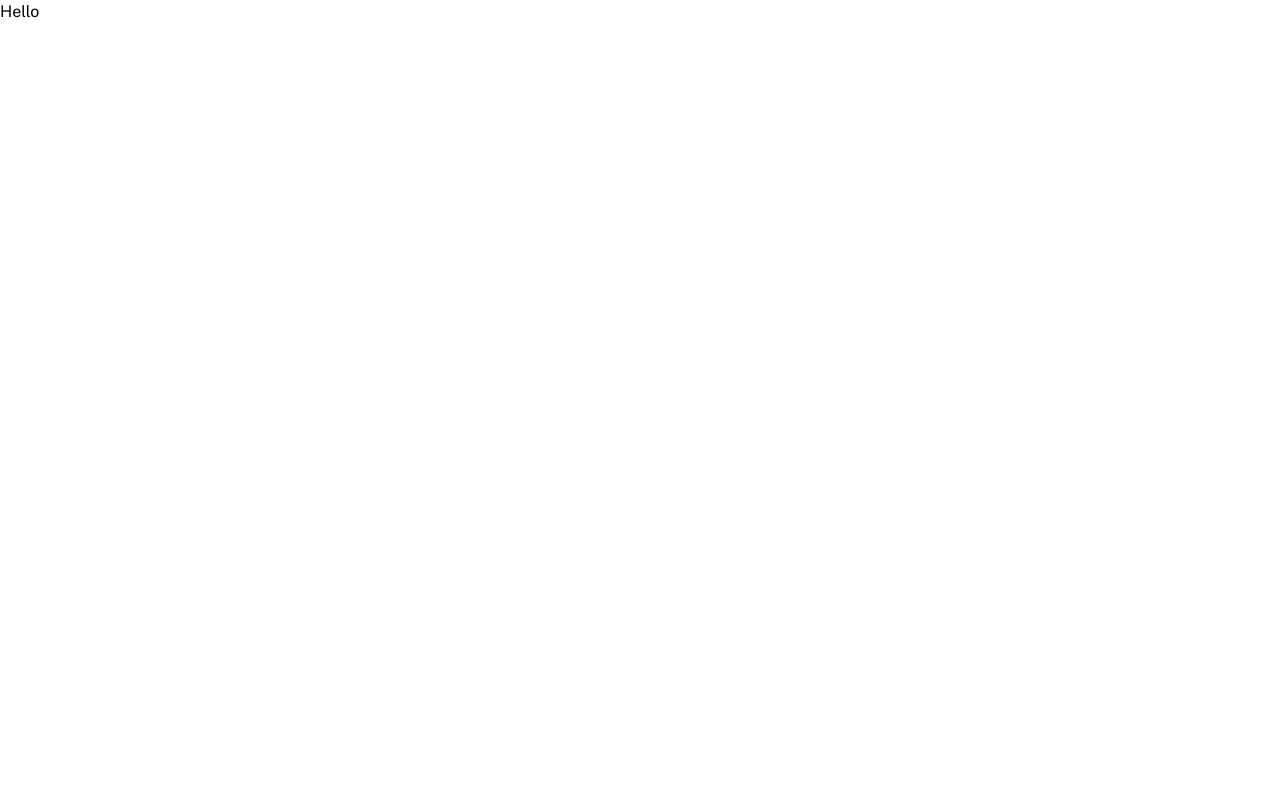
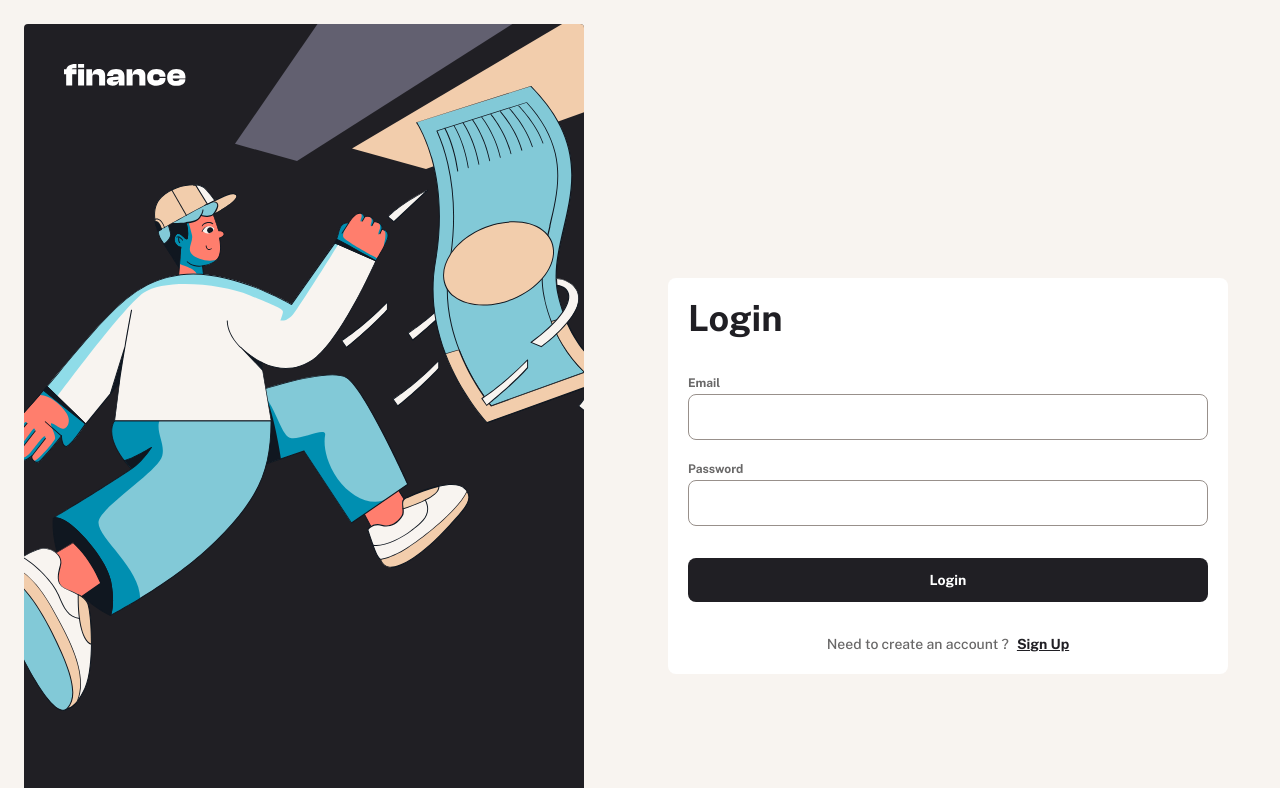
Before and after one commit to toriola998/Finance-app, a Vue app: page / in a window 1280 px wide. Shown: the top 788 px of the page. Built offline with nearby package versions, Linux system fonts and the light colour scheme.

Commit message:
ADD: added auth screen

```diff
--- a/package.json
+++ b/package.json
@@ -14,6 +14,7 @@
     "@tailwindcss/vite": "^4.0.14",
     "pinia": "^3.0.1",
     "tailwindcss": "^4.0.14",
+    "vee-validate": "^4.15.1",
     "vue": "^3.5.13",
     "vue-router": "^4.5.0"
   },
--- /dev/null
+++ b/src/components/AuthDesktopImage.vue
@@ -0,0 +1,25 @@
+<template>
+   <div class="hidden lg:block relative w-full">
+      <img
+         src="/assets/icons/logo-large.svg"
+         alt=""
+         class="block mx-auto absolute top-10 left-10"
+      />
+      <img
+         src="/assets/icons/illustration-authentication.svg"
+         alt=""
+         class="rounded"
+      />
+
+      <div class="-mt-40 text-white bottom-10 px-10">
+         <p class="font-bold mb-6 text-3xl">
+            Keep track of your money and save for your future
+         </p>
+
+         <p>
+            Personal finance app puts you in control of your spending. Track
+            transactions, set budgets, and add to savings pots easily.
+         </p>
+      </div>
+   </div>
+</template>
--- /dev/null
+++ b/src/components/input-fields/TextInput.vue
@@ -0,0 +1,196 @@
+<template>
+   <div
+      class="text-input w-full relative"
+      :class="{ 'has-error': !!errorMessage }"
+   >
+      <label :for="name" :class="labelClass">{{ label }}</label>
+      <input
+         :name="name"
+         :id="name"
+         :type="isPasswordVisible && type === 'password' ? 'text' : type"
+         :value="formattedValue"
+         :disabled="disabled"
+         @input="handleInput"
+         @blur="handleBlur"
+         @keypress="handleKeyPress"
+         @keydown="handleKeyDown"
+         :placeholder="placeholder"
+         :class="inputClass"
+         min="0"
+         :data-is-amount="isAmount"
+      />
+      <div className="absolute right-2 top-[2.4rem]" v-if="type === 'password'">
+         <button type="button" @click="togglePassword">
+            <img
+               :src="`/icons/${isPasswordVisible ? 'eye-open.svg' : 'eye-open.svg'}`"
+               alt="show/hide password"
+            />
+         </button>
+      </div>
+
+      <p
+         class="text-red-2 absolute right-0 text-xs pt-[2px]"
+         v-show="errorMessage"
+      >
+         {{ errorMessage }}
+      </p>
+   </div>
+</template>
+
+<script setup>
+import { toRef, ref, nextTick } from 'vue'
+import { useField } from 'vee-validate'
+
+const props = defineProps({
+   type: {
+      type: String,
+      default: 'text',
+   },
+   value: {
+      type: String,
+      default: undefined,
+   },
+   name: {
+      type: String,
+      required: true,
+   },
+   label: {
+      type: String,
+   },
+   disabled: {
+      type: Boolean,
+      default: false,
+   },
+   placeholder: {
+      type: String,
+      default: '',
+   },
+   inputClass: {
+      type: String,
+      default: 'border-beige-500 bg-white',
+   },
+   labelClass: {
+      type: String,
+      default: 'text-xs mb-2 text-grey-500 font-bold',
+   },
+   isAmount: {
+      type: Boolean,
+      default: false, // Prop to indicate if input is an amount
+   },
+   isBankAccount: {
+      type: Boolean,
+      default: null, // Default to null if no function is passed
+   },
+})
+
+// use `toRef` to create reactive references to `name` prop which is passed to `useField`
+// this is important because vee-validte needs to know if the field name changes
+// https://vee-validate.logaretm.com/v4/guide/composition-api/caveats
+const name = toRef(props, 'name')
+
+// we don't provide any rules here because we are using form-level validation
+// https://vee-validate.logaretm.com/v4/guide/validation#form-level-validation
+
+const {
+   value: inputValue,
+   errorMessage,
+   handleBlur,
+   handleChange,
+   meta,
+} = useField(name, undefined, {
+   initialValue: props.value,
+})
+void inputValue
+
+//FORMAT INPUT IF IT'S AMOUNT
+const formattedValue = ref(inputValue.value)
+const formatNumber = (num) => {
+   return num.replace(/\B(?=(\d{3})+(?!\d))/g, ',')
+}
+
+const emit = defineEmits(['verifyAccount'])
+
+const handleInput = (event) => {
+   const rawValue = event.target.value
+   const inputName = event.target.name
+
+   if (rawValue.replace(/\D/g, '').length === 10 && props.isBankAccount) {
+      emit('verifyAccount', rawValue, inputName)
+   }
+
+   if (props.isAmount) {
+      const numberValue = rawValue.replace(/,/g, '') // Remove existing commas
+      if (!isNaN(numberValue)) {
+         formattedValue.value = formatNumber(numberValue) // Format for display
+         handleChange(numberValue) // Notify vee-validate of the unformatted number
+      }
+   } else {
+      // For other types, simply pass the value through
+      formattedValue.value = rawValue
+      handleChange(rawValue) // Notify vee-validate
+   }
+}
+
+// Prevent alphabet input
+const handleKeyPress = (event) => {
+   const inputValue = event.target.value
+
+   if (props.isAmount && !/[0-9]/.test(event.key)) {
+      event.preventDefault()
+   }
+   if (props.isBankAccount && !/[0-9]/.test(event.key)) {
+      event.preventDefault()
+   }
+   if (props.isBankAccount && inputValue.replace(/\D/g, '').length === 10) {
+      event.preventDefault()
+   }
+}
+
+const handleKeyDown = (event) => {
+   if (props.type === 'number' && event.keyCode === 69) {
+      event.preventDefault()
+   }
+}
+
+const isPasswordVisible = ref(false)
+function togglePassword() {
+   isPasswordVisible.value = !isPasswordVisible.value
+}
+</script>
+
+<style scoped>
+@reference "../../styles/main.css";
+
+input {
+   @apply w-full px-3 py-[10px] border rounded-lg border-beige-500;
+   outline: none;
+   transition:
+      border-color 0.3s ease-in-out,
+      color 0.3s ease-in-out,
+      background-color 0.3s ease-in-out;
+
+   /* &::placeholder {
+      @apply text-grey-18 font-normal text-sm; */
+   /* } */
+}
+
+/* input:focus {
+   @apply border border-main-purple;
+} */
+
+.text-input.has-error input {
+   @apply border border-red;
+}
+
+/* Chrome, Safari, Edge, Opera */
+input::-webkit-outer-spin-button,
+input::-webkit-inner-spin-button {
+   -webkit-appearance: none;
+   margin: 0;
+}
+
+/* Firefox */
+input[type='number'] {
+   -moz-appearance: textfield;
+}
+</style>
--- /dev/null
+++ b/src/components/layout/AuthLayout.vue
@@ -0,0 +1,26 @@
+<script setup lang="ts">
+import AuthDesktopImage from '../AuthDesktopImage.vue'
+</script>
+
+<template>
+   <div class="bg-beige-100 min-h-screen">
+      <div class="bg-grey-900 rounded-b-2xl py-6 lg:hidden lg:p-0">
+         <img src="/assets/icons/logo-large.svg" alt="" class="block mx-auto" />
+      </div>
+
+      <main
+         class="flex items-center justify-center mx-6 min-h-screen lg:justify-normal lg:p-6 lg:mx-0"
+      >
+         <AuthDesktopImage />
+         <div class="flex justify-center items-center w-full">
+            <div class="bg-white p-5 rounded-lg w-full max-w-[560px]">
+               <h1 class="font-bold text-3xl md:text-4xl text-grey-900 mb-8">
+                  Login
+               </h1>
+
+               <slot />
+            </div>
+         </div>
+      </main>
+   </div>
+</template>
--- /dev/null
+++ b/src/components/shared/TheButton.vue
@@ -0,0 +1,39 @@
+<template>
+   <button
+      class="text-sm btn tw-rounded black"
+      :class="[{ 'cursor-not-allowed': isLoading, '!bg-grey-2': disabled }]"
+      @click="$emit('action')"
+      :type="type"
+      :disabled="disabled"
+   >
+      <div class="loader" v-if="isLoading"></div>
+      <span class="flex gap-x-2 justify-center" v-else>
+         <slot></slot>
+         {{ text }}
+      </span>
+   </button>
+</template>
+
+<script setup>
+defineProps({
+   isLoading: Boolean,
+   text: String,
+   disabled: Boolean,
+   type: {
+      default: 'submit',
+      type: String,
+   },
+})
+</script>
+
+<style scoped>
+@reference "../../styles/main.css";
+
+.loader {
+   @apply w-5 h-5 rounded-full my-0 mx-auto border-[3px] border-gray-500
+    border-t-current border-b-current border-l-current border-r-transparent;
+   -webkit-animation: spin 0.7s linear infinite;
+   /* Safari */
+   animation: spin 0.7s linear infinite;
+}
+</style>
--- a/src/router/index.js
+++ b/src/router/index.js
@@ -1,13 +1,14 @@
 import { createRouter, createWebHistory } from 'vue-router'
-import HomeView from '../views/HomeView.vue'
+// import HomeView from '../views/HomeView.vue'
+import Login from '@/views/auth/Login.vue'
 
 const router = createRouter({
    history: createWebHistory(import.meta.env.BASE_URL),
    routes: [
       {
          path: '/',
-         name: 'home',
-         component: HomeView,
+         name: 'login',
+         component: Login,
       },
       // {
       //   path: '/about',
--- /dev/null
+++ b/src/styles/button.scss
@@ -0,0 +1,60 @@
+button {
+   outline: 0;
+   cursor: pointer;
+}
+
+.btn {
+   @apply rounded-lg h-11 flex justify-center items-center py-4 text-sm font-bold;
+
+   &.black {
+      @apply bg-grey-900 text-white;
+   }
+}
+
+.loader {
+   border: 5px solid transparent;
+   border-radius: 50%;
+   border-top: 5px solid green;
+   border-left: 5px solid green;
+   border-right: 5px solid green;
+   -webkit-animation: spin 0.4s linear infinite; /* Safari */
+   animation: spin 0.4s linear infinite;
+}
+
+/* Safari */
+@-webkit-keyframes spin {
+   0% {
+      -webkit-transform: rotate(0deg);
+   }
+   100% {
+      -webkit-transform: rotate(360deg);
+   }
+}
+
+@keyframes spin {
+   0% {
+      transform: rotate(0deg);
+   }
+   100% {
+      transform: rotate(360deg);
+   }
+}
+
+.loading {
+   border: 4px solid rgba(255, 255, 255, 0.3); /* Light tint */
+   border-top-color: var(--spinner-color);
+   border-right-color: var(--spinner-color);
+   border-radius: 50%;
+   width: 24px;
+   height: 24px;
+   animation: spin 0.5s linear infinite;
+}
+
+@keyframes loading {
+   0% {
+      transform: rotate(0deg);
+   }
+   100% {
+      transform: rotate(360deg);
+   }
+}
--- a/src/styles/main.css
+++ b/src/styles/main.css
@@ -1,5 +1,7 @@
 @import url('https://fonts.googleapis.com/css2?family=Public+Sans:ital,wght@0,100..900;1,100..900&display=swap');
+
 @import 'tailwindcss';
+@import './button.scss';
 
 * {
    font-family: 'Public Sans', sans-serif;
@@ -8,27 +10,27 @@
 
 @theme {
    --breakpoint-xs: 425px;
-   --color-beige-100: #F8F4F0;
-   --color-beige-500: #98908B;
-   --color-grey-100: #F2F2F2;
-   --color-grey-300: #B3B3B3;
+   --color-beige-100: #f8f4f0;
+   --color-beige-500: #98908b;
+   --color-grey-100: #f2f2f2;
+   --color-grey-300: #b3b3b3;
    --color-grey-500: #696868;
-   --color-grey-900: #201F24;
-   --color-green: #277C78;
-   --color-yellow: #F2CDAC;
-   --color-cyan: #82C9D7;
+   --color-grey-900: #201f24;
+   --color-green: #277c78;
+   --color-yellow: #f2cdac;
+   --color-cyan: #82c9d7;
    --color-navy: #626070;
-   --color-red: #C94736;
-   --color-purple: #826CB0;
-   --color-purple-1: #AF81BA;
-   --color-turquoise: #597C7C;
-   --color-brown: #93674F;
-   --color-magenta: #934F6F;
-   --color-blue: #3F82B2;
-   --color-navy-grey: #97A0AC;
-   --color-army-green: #7F9161;
-   --color-gold: #CAB361;
-   --color-orange: #BE6C49;
+   --color-red: #c94736;
+   --color-purple: #826cb0;
+   --color-purple-1: #af81ba;
+   --color-turquoise: #597c7c;
+   --color-brown: #93674f;
+   --color-magenta: #934f6f;
+   --color-blue: #3f82b2;
+   --color-navy-grey: #97a0ac;
+   --color-army-green: #7f9161;
+   --color-gold: #cab361;
+   --color-orange: #be6c49;
 }
 
 button {
--- a/src/views/HomeView.vue
+++ b/src/views/HomeView.vue
@@ -1,5 +1,6 @@
 <template>
-   <main>
-      <h1>Hello</h1>
-   </main>
+   <AuthLayout> </AuthLayout>
 </template>
+<script setup>
+import AuthLayout from '@/components/layout/AuthLayout.vue'
+</script>
--- /dev/null
+++ b/src/views/auth/Login.vue
@@ -0,0 +1,23 @@
+<script setup>
+import AuthLayout from '@/components/layout/AuthLayout.vue'
+import TextInput from '@/components/input-fields/TextInput.vue'
+import TheButton from '@/components/shared/TheButton.vue'
+</script>
+
+<template>
+   <AuthLayout>
+      <div class="flex flex-col gap-y-4">
+         <TextInput name="email" label="Email" />
+         <TextInput name="password" label="Password" />
+      </div>
+
+      <TheButton class="btn black my-8 w-full" text="Login" />
+
+      <div class="flex-center text-sm">
+         <p class="text-grey-500 font-medium">Need to create an account ?</p>
+         <router-link to="" class="text-grey-900 font-bold pl-2 underline"
+            >Sign Up</router-link
+         >
+      </div>
+   </AuthLayout>
+</template>
```
Also changed, not shown: .prettierrc.json, 1 other file (tests, documents, lock files or other folders).
